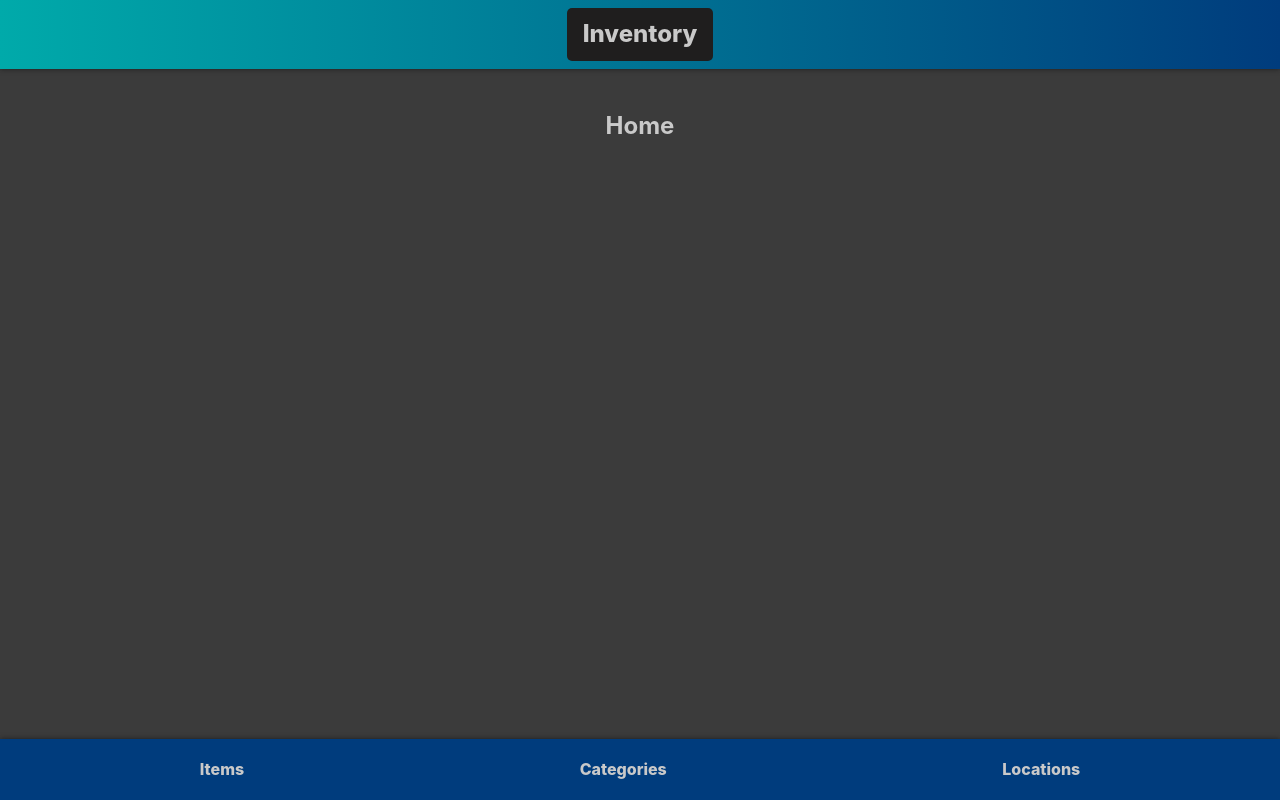
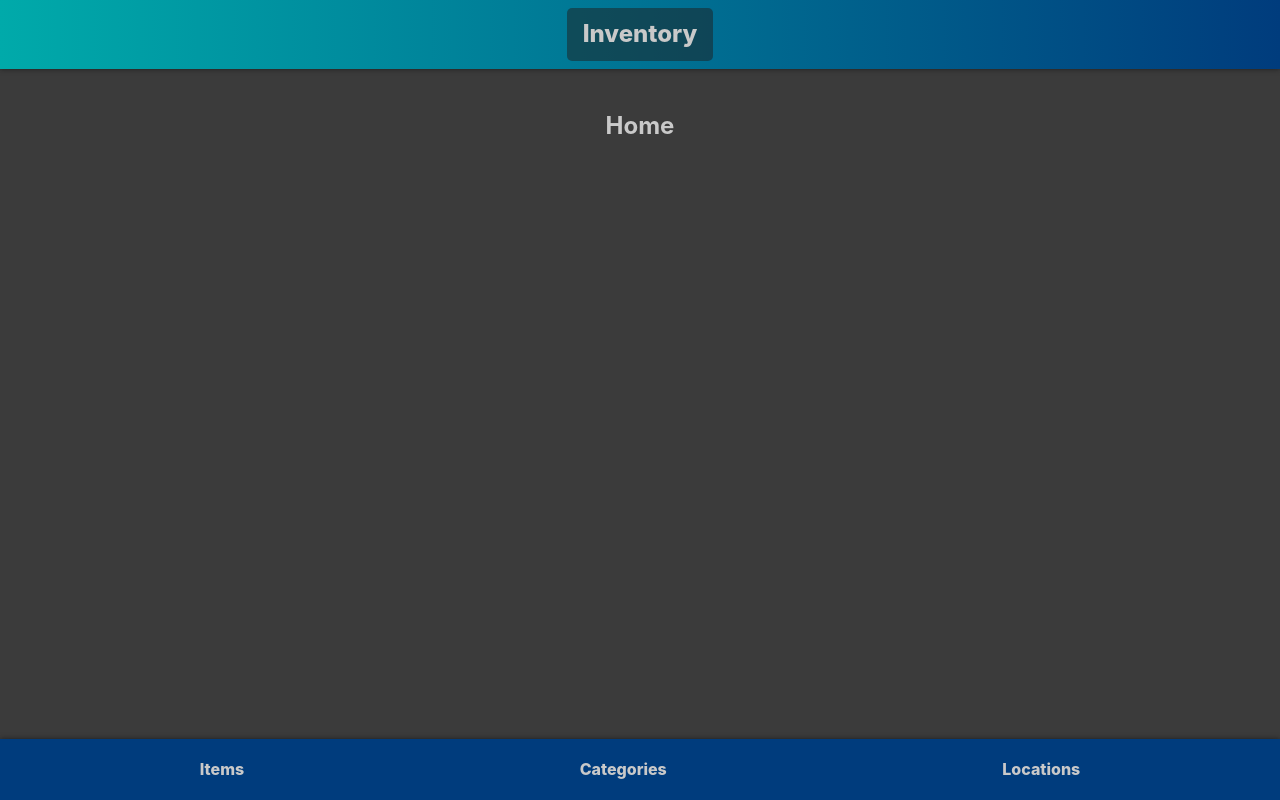
Before and after one commit to whoadood/inventory, a Next.js app: page / in a window 1280 px wide. In both pictures the pointer is over the link "Inventory". Built offline with nearby package versions, Linux system fonts and the light colour scheme.

Commit message:
busted hover effects app wide

```diff
--- a/styles/Header.module.css
+++ b/styles/Header.module.css
@@ -10,7 +10,7 @@
   left: 0;
   padding: 0.5rem 2rem;
   box-shadow: 0 0 5px 0 rgba(15, 15, 15, 0.65);
-  z-index: 99999;
+  z-index: 999;
 }
 
 .navLink {
@@ -20,5 +20,5 @@
 }
 
 .navLink:hover {
-  background-color: rgba(31, 30, 30, 1);
+  background-color: rgba(31, 30, 30, 0.5) !important;
 }
```
